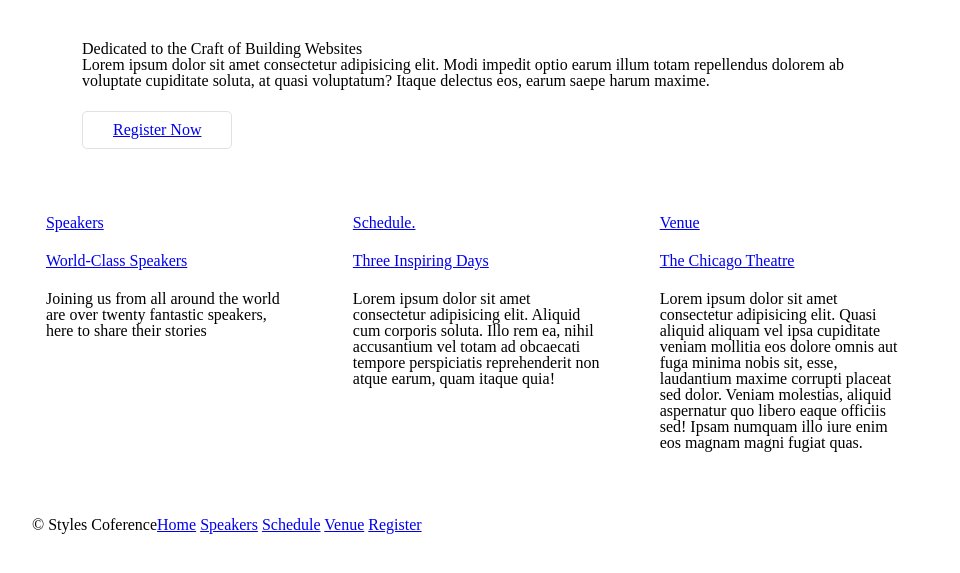
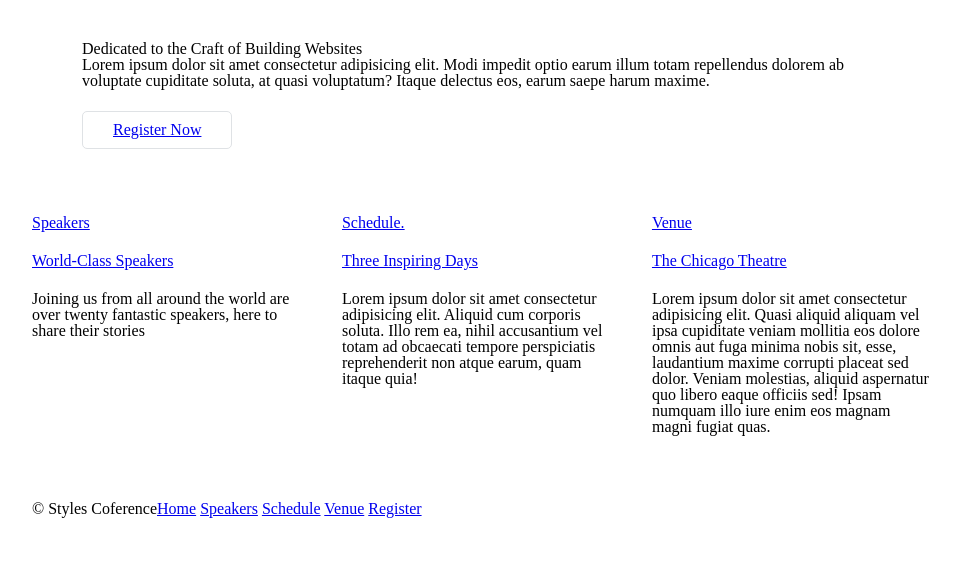
Before and after one commit to carlosadap/devscola, a plain HTML site: page HTML+CSS/index.html in a window 1280 px wide. Shown: the part 101-674 px from the top of the page, without its empty margins (158-1118 px from the left). Drawn offline with Linux system fonts and the light colour scheme.

Commit message:
Fixed the three column size

```diff
--- a/HTML+CSS/assets/stylesheets/main.css
+++ b/HTML+CSS/assets/stylesheets/main.css
@@ -24,7 +24,7 @@
 }
 
 .col-1-3 {
-  width: 30%;
+  width: 33.33%;
 }
 
 .col-2-3 {
@@ -74,18 +74,6 @@
 
 h1, h3, h4, h5, p {
   margin-bottom: 22px;
-}
-
-section {
-  float: inline-block;
-  margin: 0 1.5%;
-  width: 30%;
-}
-
-aside {
-  float: right;
-  margin: 0 1.5%;
-  width: 30%;
 }
 
 /*
```
